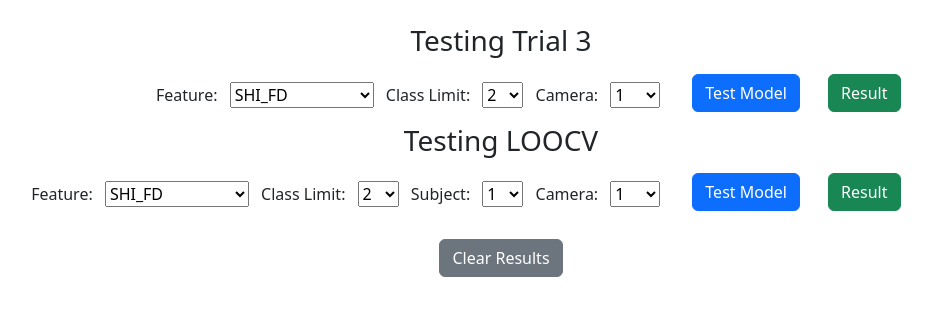
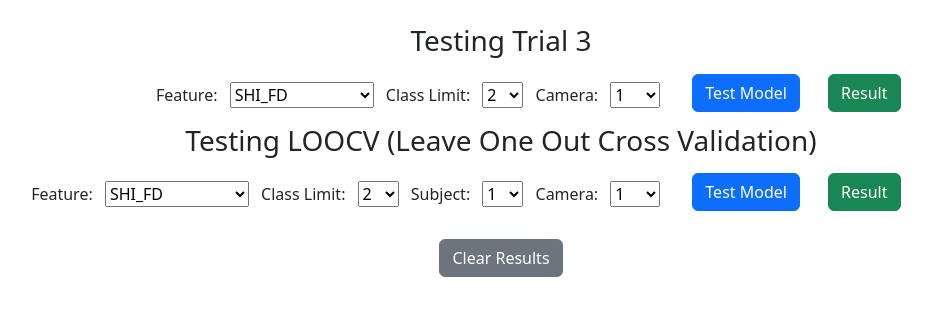
Before and after one commit to Towtex/fall-detection, a Flask app: page /testing in a window 1280 px wide. Shown: the part 56-372 px from the top of the page, without its empty margins (139-1071 px from the left). Run offline with Flask 3, Linux system fonts and the light colour scheme; some libraries are stand-ins or nearby versions.

Commit message:
style: change titles in training and testing page

```diff
--- a/app/templates/testing.html
+++ b/app/templates/testing.html
@@ -41,7 +41,7 @@
     </div>
     <div class="row">
         <div class="col-md-12 text-center">
-            <h3>Testing LOOCV</h3>
+            <h3>Testing LOOCV (Leave One Out Cross Validation)</h3>
         </div>
     </div>
     <div class="row" style="margin: 0.5rem;">
--- a/app/templates/training.html
+++ b/app/templates/training.html
@@ -6,7 +6,7 @@
 <div class="container mt-5">
     <div class="row">
         <div class="col-md-12 text-center">
-            <h3>Training Trial 3</h3>
+            <h3>Training Trial 1 and 2</h3>
         </div>
     </div>
     <div class="row" style="margin: 0.5rem;">
```
